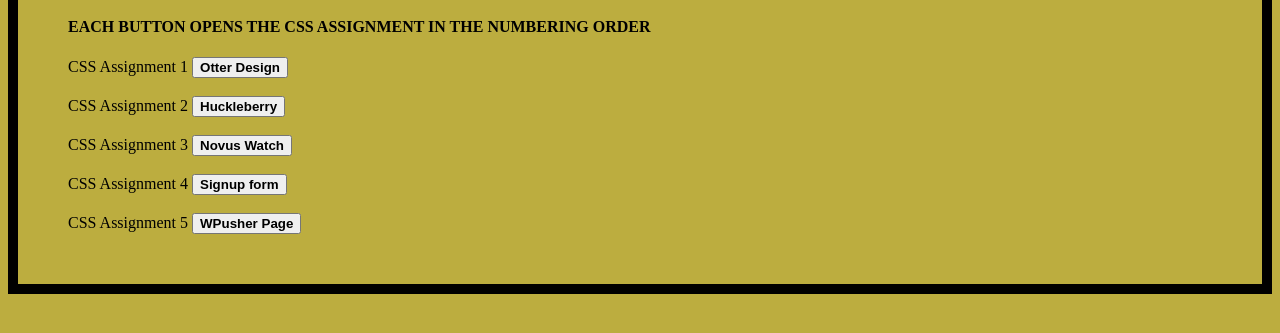
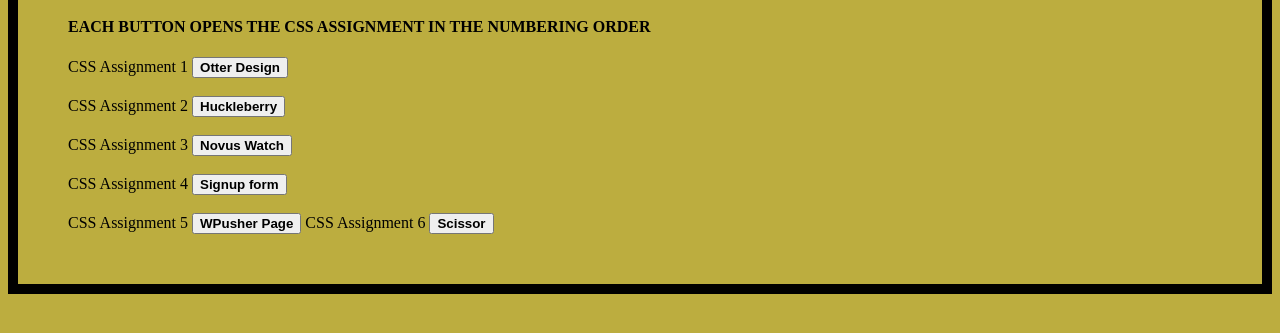
Before and after one commit to Darkchild123/CSS_1, a plain HTML site: page index.html in a window 1280 px wide. Shown: the part 173-506 px from the top of the page. Drawn offline with Linux system fonts and the light colour scheme.

Commit message:
added css asignment6 to the index file

```diff
--- a/index.html
+++ b/index.html
@@ -37,6 +37,6 @@
 
  CSS Assignment 5  <a href="./CSS-5.html"><button><strong>WPusher Page</strong></button></a>
 
-
+ CSS Assignment 6  <a href="./CSS-6.html"><button><strong>Scissor</strong></button></a>
 </body>
 </html>
```
